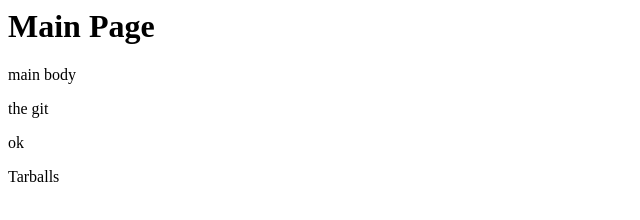
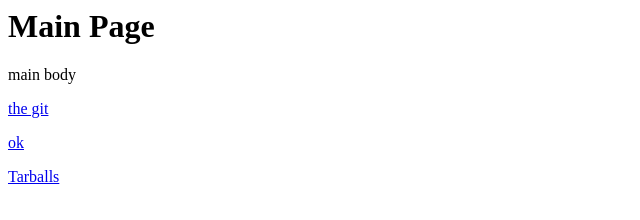
Before and after one commit to mjbmon/mps-mdocs, a plain HTML site: page index.html in a window 1280 px wide. Shown: the whole page, without its empty margins (0-640 px from the left). Drawn offline with Linux system fonts and the light colour scheme.

Commit message:
I am not very good at html!

```diff
--- a/index.html
+++ b/index.html
@@ -5,8 +5,8 @@
 <body>
 <h1>Main Page</h1>
 <p> main body </p>
-<p><href a="https://github.com/mjbmon/mps-mdocs.git">the git</href></p>
-<p><href a="ok.html">ok</href></p>
-<p><href a="tarballs/tarballs.html">Tarballs</href></p>
+<p><a href="https://github.com/mjbmon/mps-mdocs.git">the git</a></p>
+<p><a href="ok.html">ok</a></p>
+<p><a href="tarballs/tarballs.html">Tarballs</a></p>
 </body>
 </html>
```
